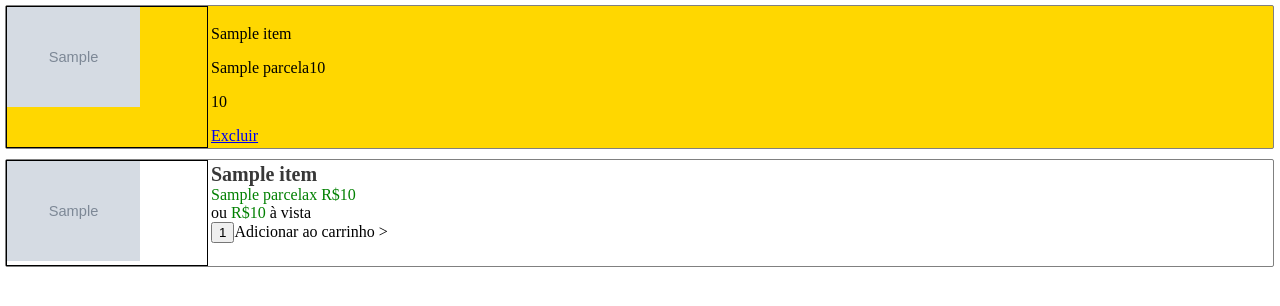
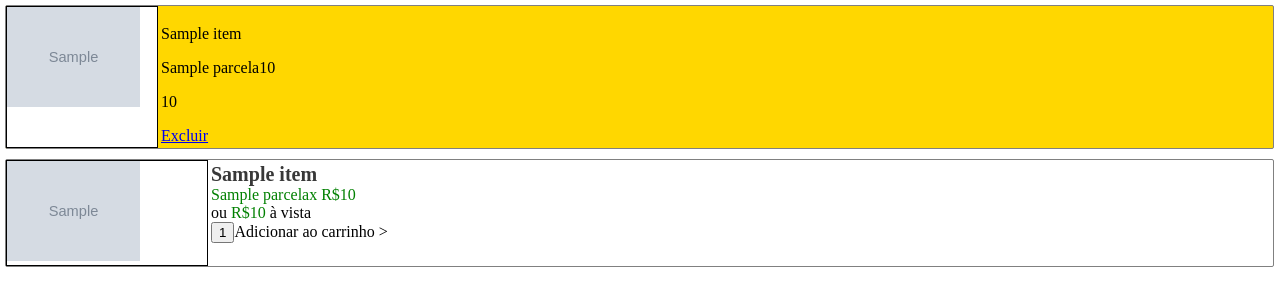
Before and after one commit to Eduardo-Barraque/ProvaP2_Lab, a Flask app: template application/view/templates/home.html in a window 1280 px wide. Shown: the part 37-343 px from the top of the page. Run offline with Flask 2, Linux system fonts and the light colour scheme; the template is opened without the code that fills it: most values are stand-ins (such as "Sample title", 1, 10 or a date in 2020); grey boxes marked "Sample" are stand-in pictures.

Commit message:
adicionado "remover"

```diff
--- a/application/controller/home_controller.py
+++ b/application/controller/home_controller.py
@@ -27,10 +27,7 @@ def inserir():
 @app.route("/remover/<int:id>", methods=['GET'])
 def remover(id:int):
     for iten in carrinhoCompras:
-        print(iten)
-        print(iten.id)
-        print(id)
-        if iten.id == id:
+        if iten.id == '{}'.format(id):
             carrinhoCompras.remove(iten)
             return render_template("home.html", carrinhoCompras = carrinhoCompras)
     return render_template("home.html", carrinhoCompras = carrinhoCompras),404
--- a/application/model/entity/item.py
+++ b/application/model/entity/item.py
@@ -1,7 +1,7 @@
 from application.model.entity.images import Images
 from typing import List
 class Item:
-    def __init__(self, id, nome, lista_imagens: List[Images], parcela:int, valorParcela:float, valorAvista:float ):
+    def __init__(self, id:int, nome:str, lista_imagens: List[Images], parcela:int, valorParcela:float, valorAvista:float ):
         self.__nome = nome
         self.__id = id
         self.__lista_imagens = lista_imagens
@@ -13,6 +13,8 @@ class Item:
     @property
     def id(self):
         return self.__id
+
+
 
     @property
     def nome(self):
--- a/application/view/static/css/home.css
+++ b/application/view/static/css/home.css
@@ -20,6 +20,17 @@ body{
     margin: 5px;
 
 }
+.carrinho_borda{ border: solid 1px;
+    width: 200px;
+    background-color: white;
+    width: 150px;
+    }
+.Cfotos{
+    height: 100px;
+    width: auto;
+
+}
+
 /*Catalogo*/
 .container{
     display: inline-block;
@@ -28,6 +39,7 @@ body{
 .item_borda {
   border: solid 1px;
   width: 200px;
+  background-color: white;
 }
 .item_catalogo {
     display: inline-flex;
--- a/application/view/templates/home.html
+++ b/application/view/templates/home.html
@@ -17,8 +17,8 @@
     {%for Item in carrinhoCompras%}
         <div class='carrinho'>
             {%for Images in Item.lista_imagens%}
-                <div class="item_borda">
-                    <img class="fotos" src="{{url_for('static',filename=Images.link)}}">
+                <div class="carrinho_borda">
+                    <img class="Cfotos" src="{{url_for('static',filename=Images.link)}}">
                 </div>
             {%endfor%}
             <div class="info_padding">
```
